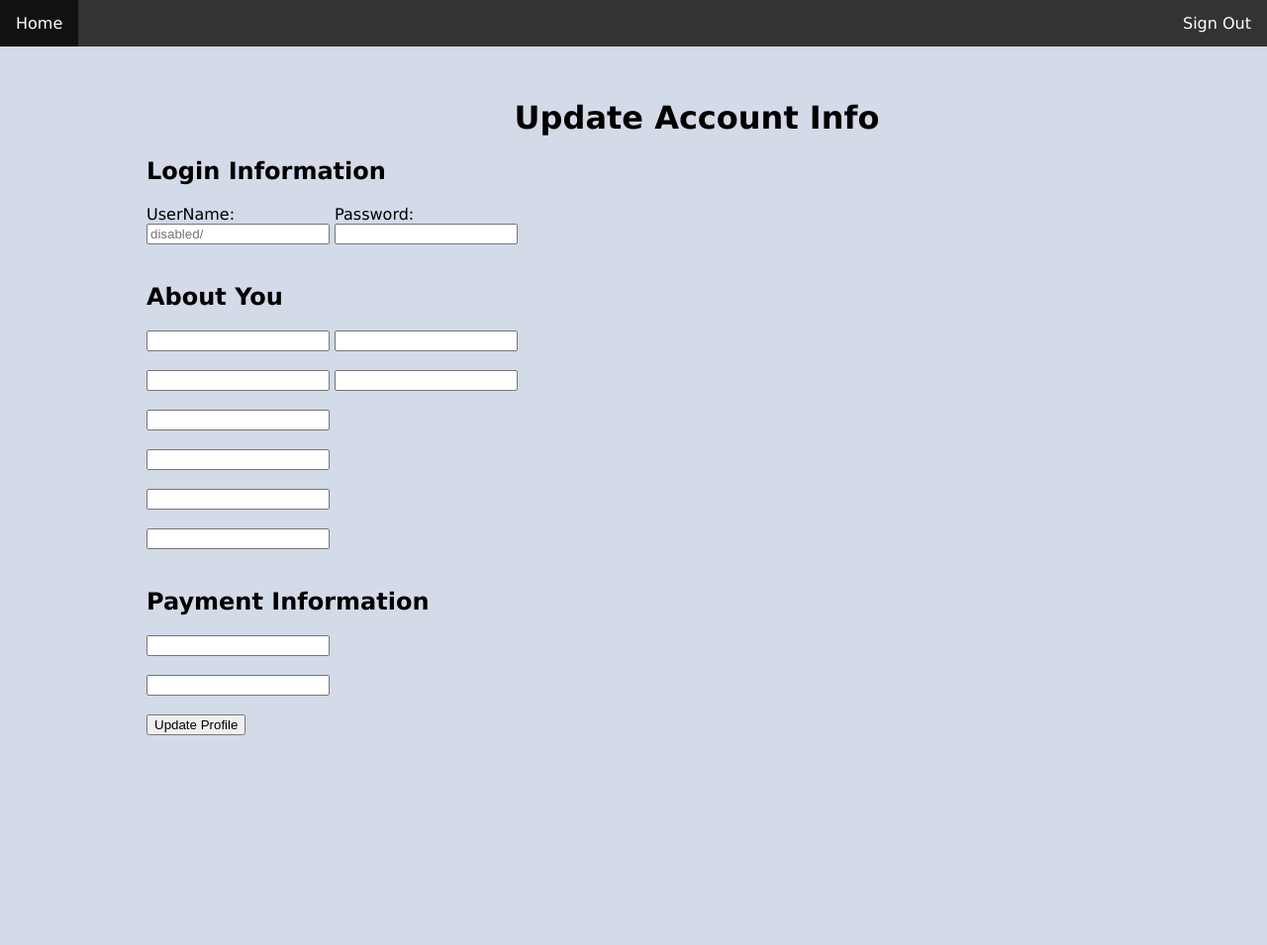
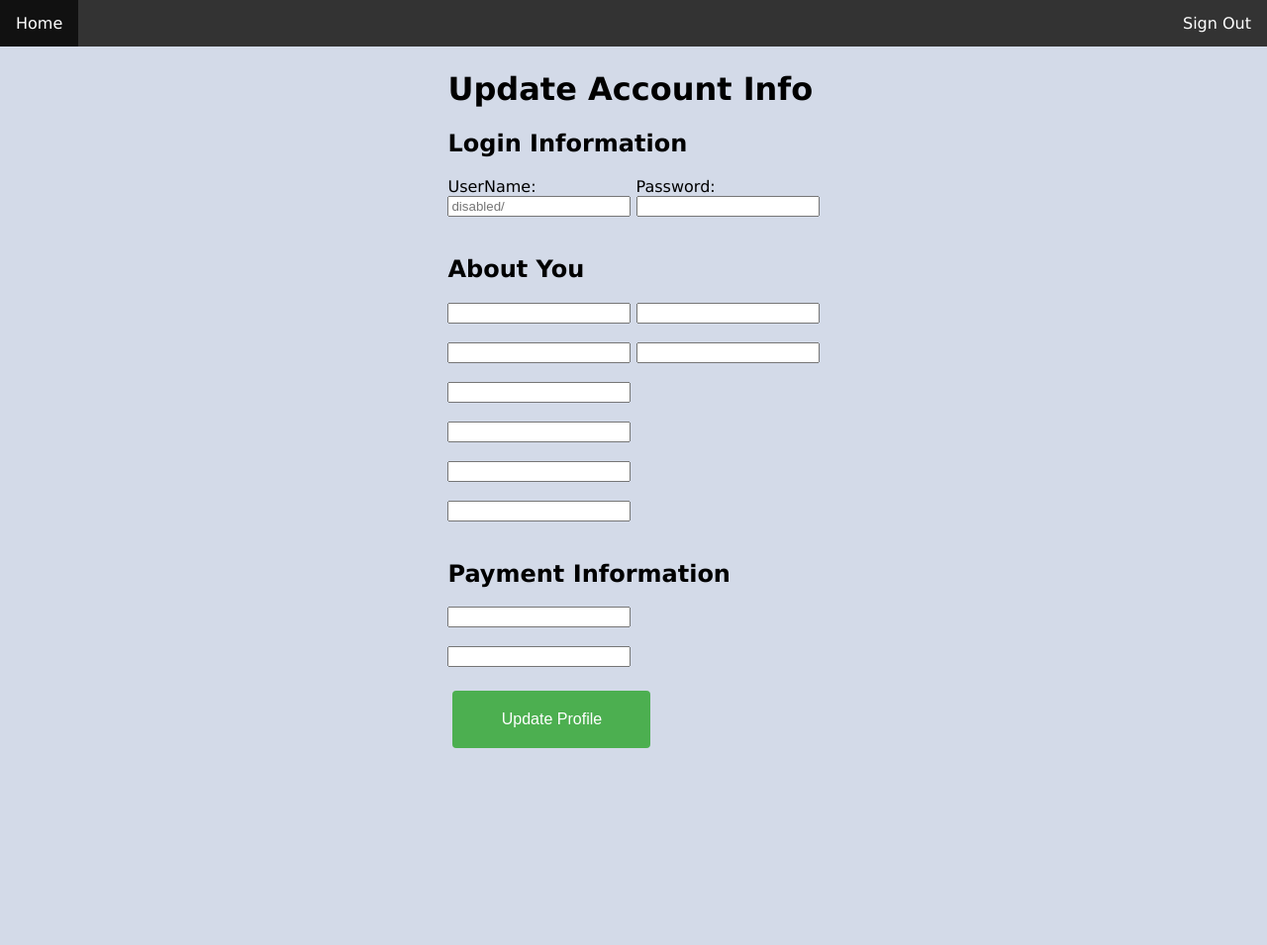
Before and after one commit to noahpen/RN-Cinemas, a PHP site: page /update-info.php in a window 1280 px wide. Shown: the top 955 px of the page at 99% size. After the commit the page ends 756 px from the top, so only its background shows below. Run offline with PHP 8.4, Linux system fonts and the light colour scheme; data that the repository does not hold is empty.

Commit message:
Few more small fixes

```diff
--- a/admin.php
+++ b/admin.php
@@ -34,6 +34,7 @@
         </ul>
         </div>
             <div style="padding:20px;margin-top:30px;height:1500px;">
+				<h1 align="center">Admin Tools</h1>
 				<div class="userOptions">
             		<button type="button" onclick="location.href='admin/admin-list-members.php';" name="listbtn">List Members</button>
             		<button type="button" onclick="location.href='admin/admin-add-movie.php';"name="addmoviebtn">Add Movie</button>
--- a/assets/css/main.css
+++ b/assets/css/main.css
@@ -137,13 +137,6 @@ li a:hover:not(.active) {
     border-bottom: none; /* Prevent double borders */
 }
 
-.updateForm {
-    padding: 20px;
-    margin-top: 30px;
-    height: 1500px;
-    margin-left: 10%;
-}
-
 .formOutside {
     padding: 20px;
     margin-top: 30px;
--- a/sign-up.php
+++ b/sign-up.php
@@ -47,7 +47,8 @@
 
 				?>
 		</ul>
-		<div style="padding:20px;margin-top:30px;height:1500px;">
+		<div class="formOutside">
+			<div class="formInside">
 			<h1 style="text-align:center">Cinema Sign Up Page</h1>
 			<form action = "" method = "post">
 
@@ -74,9 +75,10 @@
 				<h2>Payment Information</h2>
 				<input type = "text" name = "creditNum" placeholder="Credit Card Number"/><br /><br />
 				<input type = "text" name = "creditExp" placeholder="Credit Card Expiry"/><br /><br />
-				<input type = "submit" value = "Submit"/><br />
+				<button type = 'submit' class='submitButton'><span>Sign Up</span></button><br />
 
 			</form>
 		</div>
+		</div>
 	</body>
 </html>
--- a/update-info.php
+++ b/update-info.php
@@ -63,8 +63,9 @@
 				//header("location: login.php");
 			}
 		?>
-		<div class="updateForm">
-			<h1 class="header" align="center">Update Account Info</h1>
+		<div class="formOutside">
+			<div class="formInside">
+			<h1>Update Account Info</h1>
 			<form action = "" method = "POST">
 
 				<h2>Login Information</h2>
@@ -94,10 +95,11 @@
 				<h2>Payment Information</h2>
 				<input type = 'text' name = 'creditNum' value='$accountRow[creditNum]'/><br /><br />
 				<input type = 'text' name = 'creditExp' value='$accountRow[creditExp]'/><br /><br />
-				<input type = 'submit' value = 'Update Profile'/><br />";
+				<button type = 'submit' class='submitButton'><span>Update Profile</span></button><br />";
 				?>
 
 			</form>
 		</div>
+		</div>
 	</body>
 </html>
```
